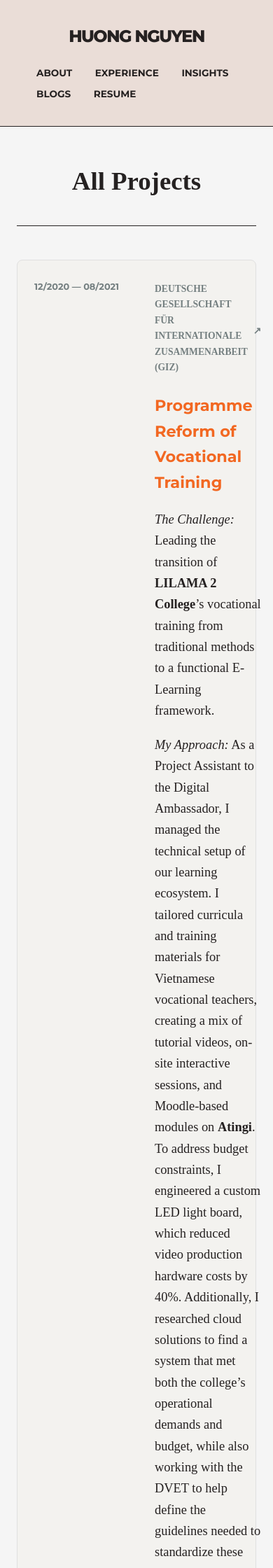
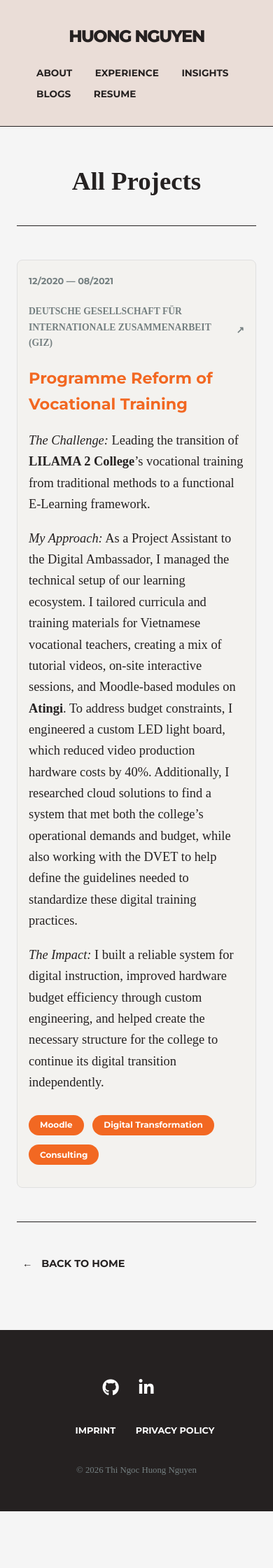
Before and after one commit to huongntn/portfolio-website, a Jekyll site: the page built from archive/index.html, in a window 390 px wide. Shown: the top 2240 px of the page at 70% size. Built offline with Jekyll 4.4.1, drawn with Linux system fonts in a browser that asks for light colours; some web fonts are replaced; after the commit the page ends 2159 px from its top, so only the background shows below that.

Commit message:
Update style.css

```diff
--- a/assets/css/style.css
+++ b/assets/css/style.css
@@ -109,4 +109,7 @@ footer { background-color: var(--text-main); color: var(--white); padding: 4rem
   .project-card { flex-direction: column; gap: 0.5rem !important; padding: 0.5rem !important; }
   .project-date { min-width: 100%; }
   .archive-link { justify-content: center; margin-left: 0; padding: 1rem; }
+  .archive-project-card { grid-template-columns: 1fr; gap: 0.5rem; padding: 1rem; }
+  .archive-project-card .project-date { margin-bottom: 0.5rem; }
+  .archive-project-card h3 { margin: 0.25rem 0; }
 }
```
